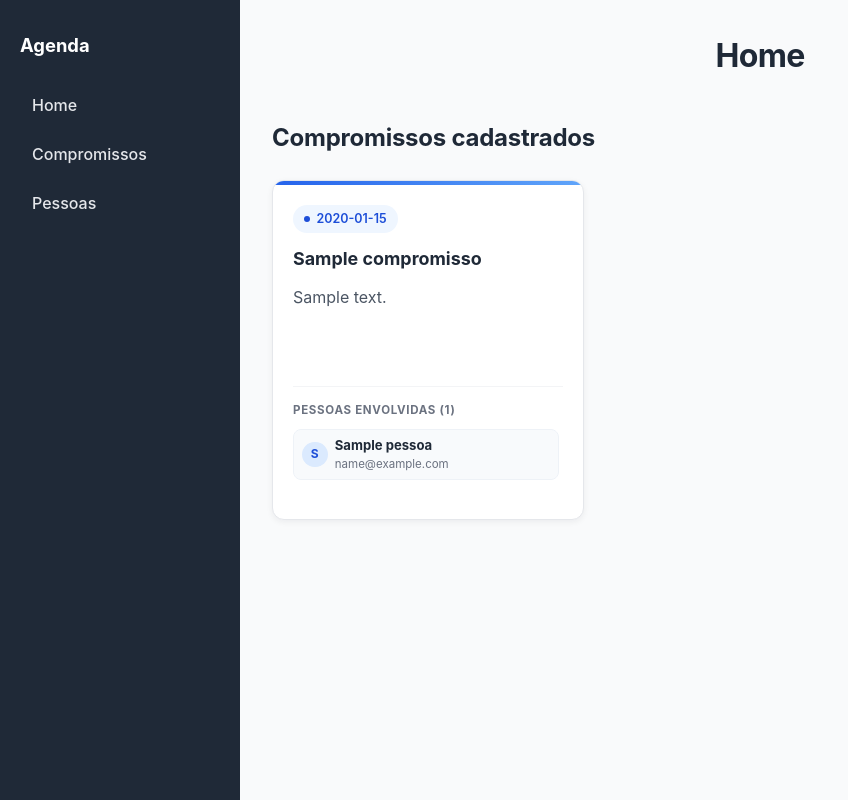
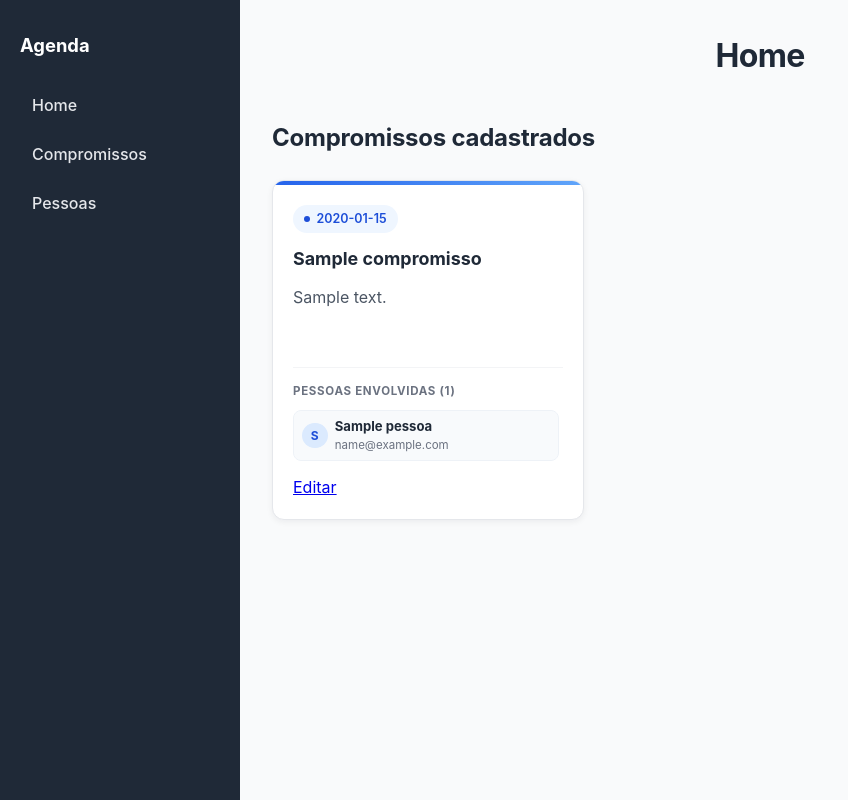
Before and after one commit to augustopdelima/agenda-compromissos, a Flask app: template app/templates/index.html in a window 1280 px wide. Shown: the whole page, without its empty margins (0-848 px from the left). Run offline with Flask 3, Linux system fonts and the light colour scheme; the template is opened without the code that fills it: most values are stand-ins (such as "Sample title", 1, 10 or a date in 2020); parts of the project's set-up code (start-up, migrations or seed data) failed here and were passed over.

Commit message:
feat: adicionar link Editar nos cards de compromissos
- link aponta para compromisso.editar com o id do compromisso
- posicionado no rodapé de cada card

```diff
--- a/app/templates/componentes/lista_compromissos.html
+++ b/app/templates/componentes/lista_compromissos.html
@@ -32,6 +32,13 @@
                     <p class="compromisso-card__sem-pessoas">Sem pessoas envolvidas.</p>
                 {% endif %}
             </div>
+
+            <div class="compromisso-card__acoes">
+                <a class="botao-editar"
+                   href="{{ url_for('compromisso.editar', id=compromisso.id) }}">
+                    Editar
+                </a>
+            </div>
         </article>
     {% else %}
         <p class="estado-vazio">Nenhum compromisso cadastrado ainda.</p>
```
